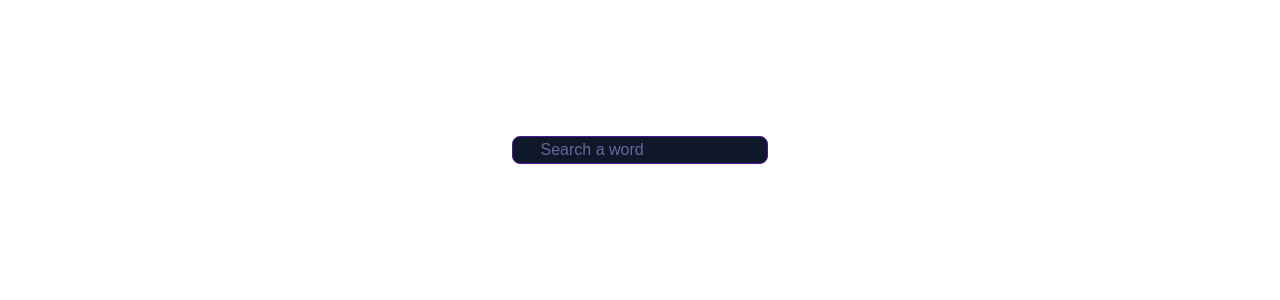
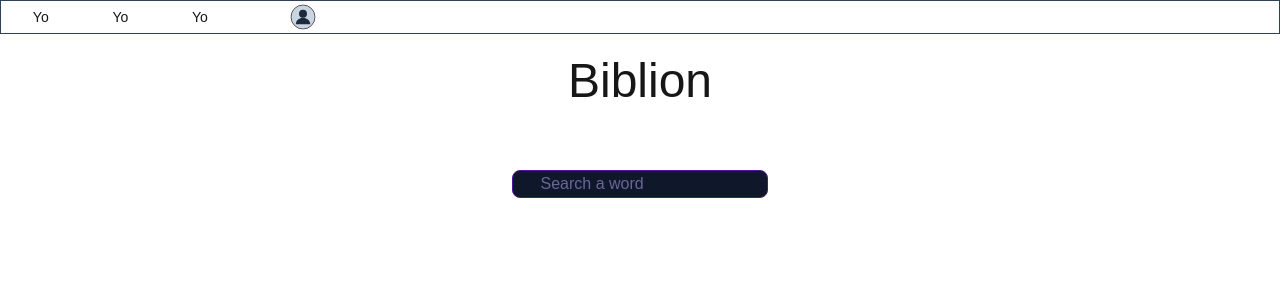
Before and after one commit to KXzeno/biblion, a Next.js app: page / in a window 1280 px wide. Shown: the top 300 px of the page. Built offline with nearby package versions, Linux system fonts and the light colour scheme; a web font is replaced by a local one.

Commit message:
feat: add `NavBar` and `LandingHeader` rfc

```diff
--- a/app/components/main/Landing.tsx
+++ b/app/components/main/Landing.tsx
@@ -4,6 +4,8 @@ import React from 'react';
 
 import SearchBar from '@/forward/navigation/SearchBar';
 import DefinitionsProvider from '@/providers/DefinitionsProvider';
+import { LandingHeader } from '@/forward/landing';
+import { NavBar } from '@/forward/navigation';
 
 /**
  * The landing page
@@ -13,6 +15,8 @@ import DefinitionsProvider from '@/providers/DefinitionsProvider';
 export default function Landing(): React.ReactNode {
   return (
     <DefinitionsProvider>
+      <NavBar />
+      <LandingHeader />
       <SearchBar />
     </DefinitionsProvider>
   );
```
